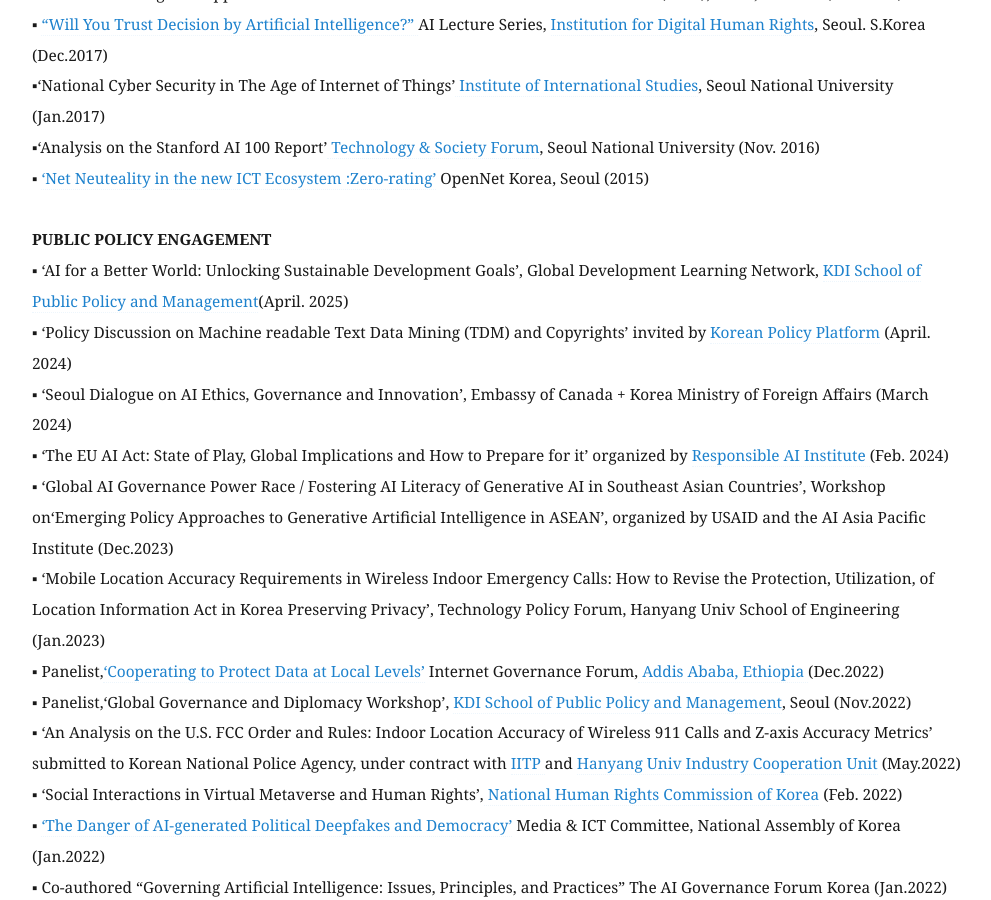
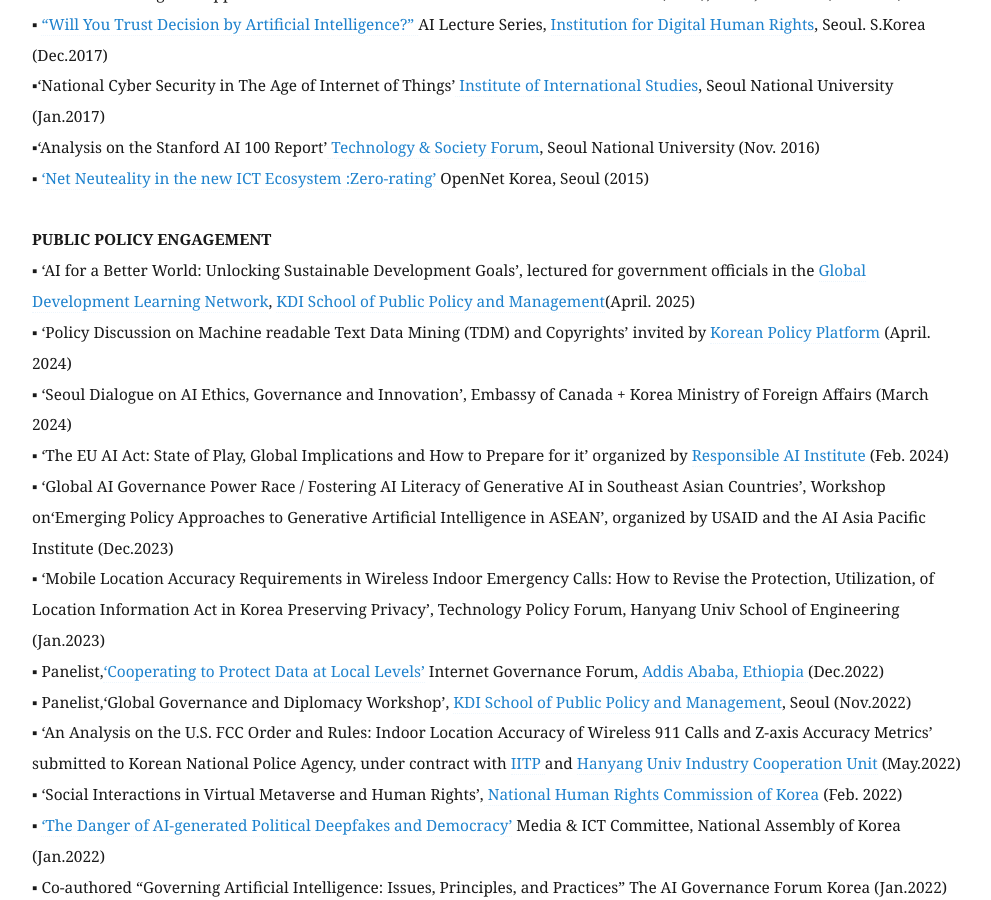
Before and after one commit to eunchangchoi/eunchangchoi.github.io, a Jekyll site: the page built from index.md, in a window 1280 px wide and 900 px high, scrolled down 7388 px. Shown: the whole window, without its empty margins (68-1059 px from the left). Built offline with Jekyll 4.4.1, drawn with Linux system fonts in a browser that asks for light colours.

Commit message:
Update index.md

```diff
--- a/index.md
+++ b/index.md
@@ -160,7 +160,7 @@
   <br>
 
  <strong> PUBLIC POLICY ENGAGEMENT </strong> <br>
-▪ ‘AI for a Better World: Unlocking Sustainable Development Goals’, Global Development Learning Network, <a href="https://www.kdischool.ac.kr/"> KDI School of Public Policy and Management</a>(April. 2025) <br>
+▪ ‘AI for a Better World: Unlocking Sustainable Development Goals’, lectured for government officials in the <a href="https://www.gdln.or.kr/main/"> Global Development Learning Network</a>, <a href="https://www.kdischool.ac.kr/"> KDI School of Public Policy and Management</a>(April. 2025) <br>
 ▪ ‘Policy Discussion on Machine readable Text Data Mining (TDM) and Copyrights’ invited by <a href="https://k-pol.org/"> Korean Policy Platform</a> (April. 2024) <br>
 ▪ ‘Seoul Dialogue on AI Ethics, Governance and Innovation’, Embassy of Canada + Korea Ministry of Foreign Affairs (March 2024) <br>
 ▪ ‘The EU AI Act: State of Play, Global Implications and How to Prepare for it’ organized by <a href="https://www.responsible.ai/"> Responsible AI Institute </a> (Feb. 2024) <br>
```
